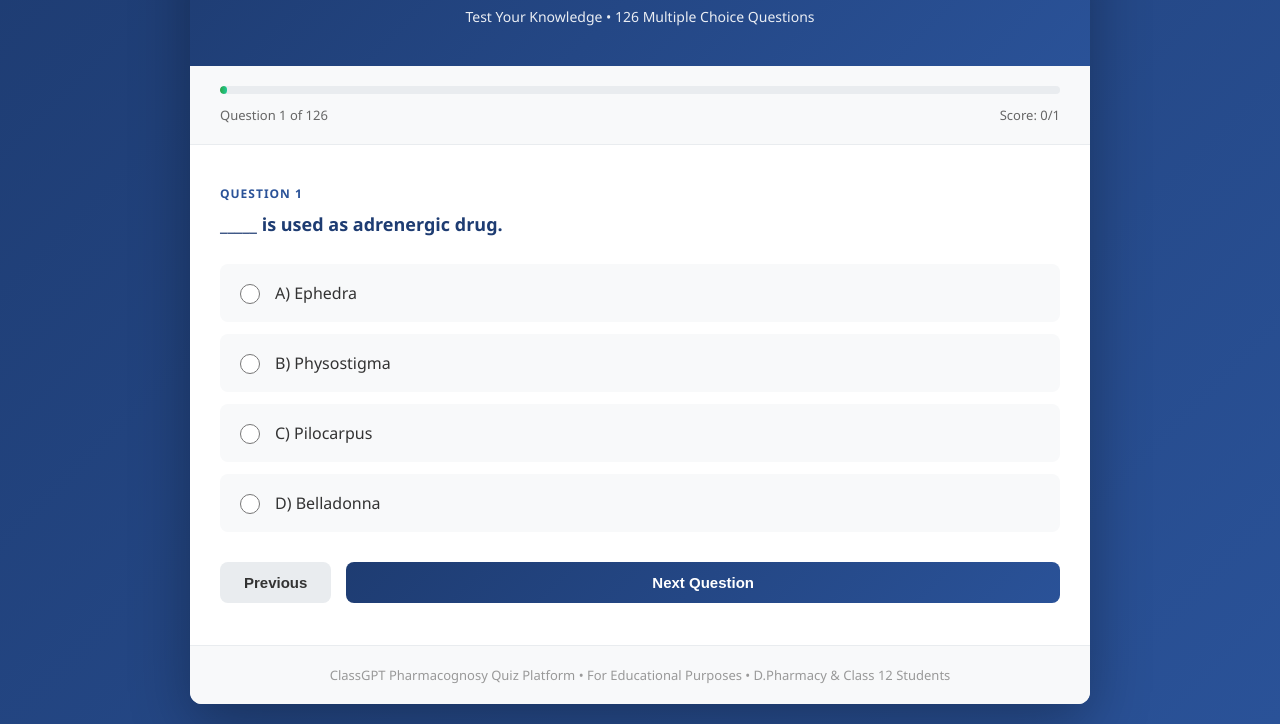
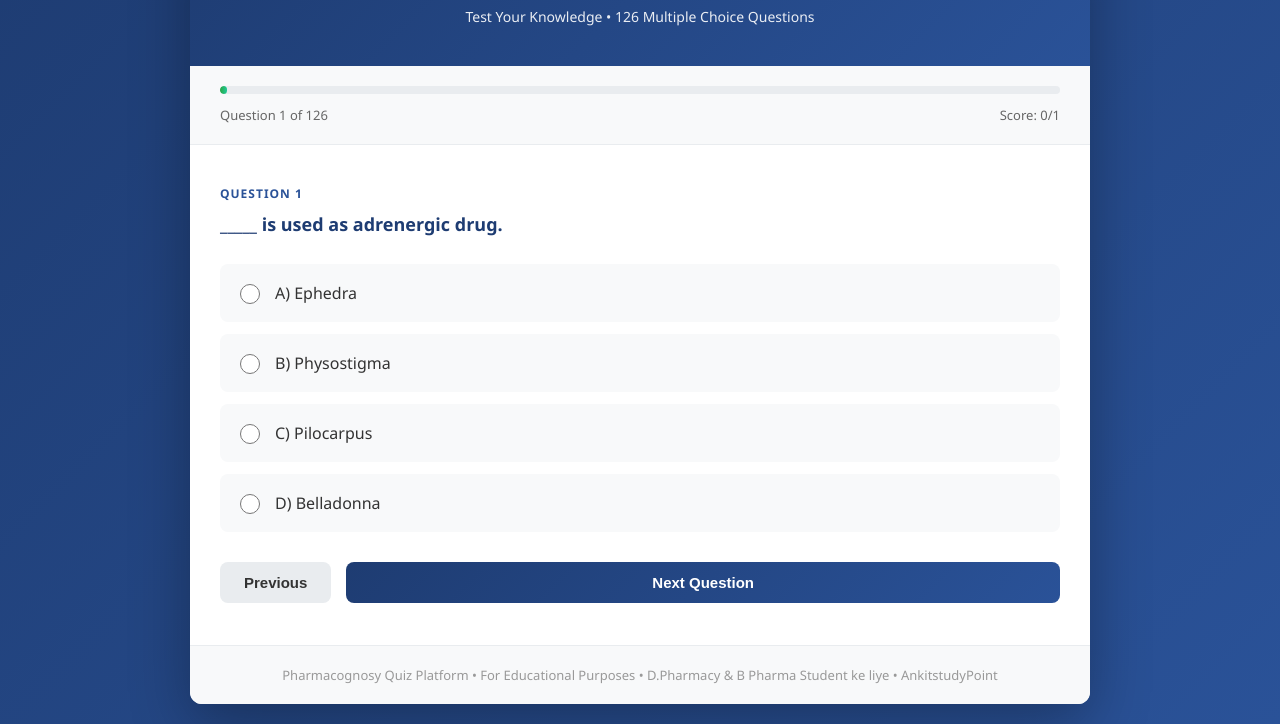
Before and after one commit to ankitkushwahaji938-hub/Pharmacognosy-quiz-, a plain HTML site: page index.html in a window 1280 px wide. Shown: the part 106-830 px from the top of the page. Drawn offline with Linux system fonts and the light colour scheme.

Commit message:
Update footer text for quiz platform

```diff
--- a/index.html
+++ b/index.html
@@ -341,7 +341,7 @@
         </div>
 
         <div class="footer">
-            <p>ClassGPT Pharmacognosy Quiz Platform • For Educational Purposes • D.Pharmacy & Class 12 Students</p>
+            <p>Pharmacognosy Quiz Platform • For Educational Purposes • D.Pharmacy & B Pharma Student ke liye • AnkitstudyPoint</p>
         </div>
     </div>
 
```
